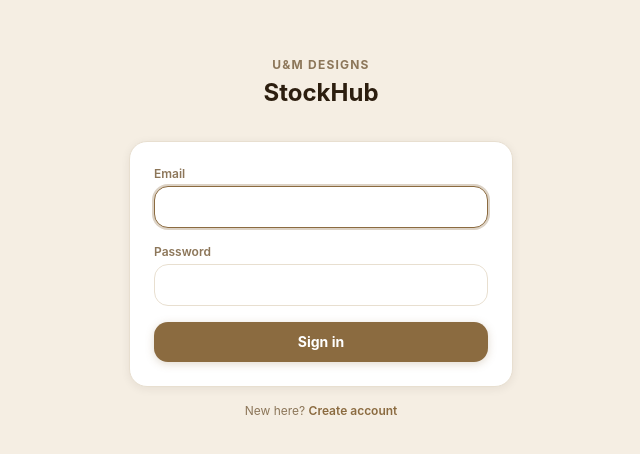
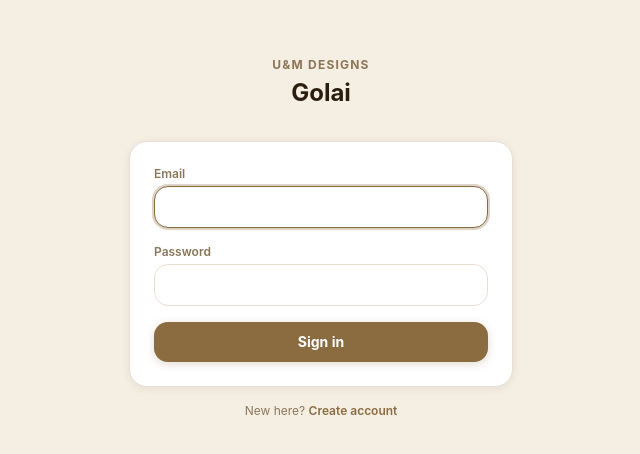
Before and after one commit to Nishad1005/stockhub, a React (Vite) app: page /login in a window 1280 px wide. Shown: the part 162-616 px from the top of the page, without its empty margins (319-959 px from the left). Built offline with nearby package versions, Linux system fonts and the light colour scheme; no server answers.

Commit message:
rebrand: Stockhub -> Golai (user-facing strings)

```diff
--- a/index.html
+++ b/index.html
@@ -5,7 +5,7 @@
     <link rel="icon" type="image/svg+xml" href="/favicon.svg" />
     <meta name="viewport" content="width=device-width, initial-scale=1.0, viewport-fit=cover" />
     <meta name="theme-color" content="#2C1E0F" />
-    <title>U&M StockHub</title>
+    <title>Golai</title>
     <link rel="preconnect" href="https://fonts.googleapis.com" />
     <link rel="preconnect" href="https://fonts.gstatic.com" crossorigin />
     <link href="https://fonts.googleapis.com/css2?family=JetBrains+Mono:wght@400;700&family=Noto+Sans+Devanagari:wght@400;700&display=swap" rel="stylesheet" />
--- a/src/App.tsx
+++ b/src/App.tsx
@@ -33,7 +33,7 @@ function Placeholder({ name }: { name: string }) {
   return (
     <div className="min-h-screen flex flex-col items-center justify-center bg-brand-cream text-brand-ink p-6">
       <div className="text-xs font-bold uppercase tracking-widest text-brand-mute mb-2">
-        U&amp;M StockHub v0.2
+        U&amp;M Golai v0.2
       </div>
       <h1 className="text-2xl font-bold mb-2">{name}</h1>
       <p className="text-sm text-brand-mute mb-4">
--- a/src/components/Splash.tsx
+++ b/src/components/Splash.tsx
@@ -7,7 +7,7 @@ export function Splash({ message = "Loading…" }: SplashProps) {
   return (
     <div className="min-h-screen flex flex-col items-center justify-center bg-brand-cream text-brand-ink">
       <div className="text-xs font-bold uppercase tracking-widest text-brand-mute mb-3">
-        U&amp;M StockHub
+        U&amp;M Golai
       </div>
       <div className="h-6 w-6 rounded-full border-2 border-brand-accent border-t-transparent animate-spin" />
       <p className="mt-3 text-sm text-brand-mute">{message}</p>
--- a/src/components/ui/ScreenHeader.tsx
+++ b/src/components/ui/ScreenHeader.tsx
@@ -7,7 +7,7 @@ export interface ScreenHeaderProps {
   action?: ReactNode;
 }
 
-export function ScreenHeader({ title, subtitle, eyebrow = "U&M StockHub", action }: ScreenHeaderProps) {
+export function ScreenHeader({ title, subtitle, eyebrow = "U&M Golai", action }: ScreenHeaderProps) {
   return (
     <header className="px-4 pt-5 pb-3 flex items-end justify-between gap-3">
       <div className="min-w-0">
--- a/src/lib/labels.ts
+++ b/src/lib/labels.ts
@@ -26,7 +26,7 @@ function truncate(s: string, n: number): string {
   return s.length > n ? s.slice(0, n - 1) + "…" : s;
 }
 
-export async function downloadLabelsPdf(labels: LabelData[], filename = "stockhub-labels.pdf") {
+export async function downloadLabelsPdf(labels: LabelData[], filename = "golai-labels.pdf") {
   const { jsPDF } = await import("jspdf");
   // Label is 100×50mm (landscape). Without orientation:"landscape" jsPDF defaults
   // to portrait and swaps the dimensions to 50×100, cutting off the content.
--- a/src/screens/Login/LoginScreen.tsx
+++ b/src/screens/Login/LoginScreen.tsx
@@ -51,7 +51,7 @@ export function LoginScreen() {
           <div className="text-xs font-bold uppercase tracking-widest text-brand-mute">
             U&amp;M Designs
           </div>
-          <h1 className="text-2xl font-bold mt-1">StockHub</h1>
+          <h1 className="text-2xl font-bold mt-1">Golai</h1>
         </div>
 
         <form
--- a/src/screens/Login/SignUpScreen.tsx
+++ b/src/screens/Login/SignUpScreen.tsx
@@ -44,7 +44,7 @@ export function SignUpScreen() {
       <div className="w-full max-w-sm">
         <div className="text-center mb-8">
           <div className="text-xs font-bold uppercase tracking-widest text-brand-mute">U&amp;M Designs</div>
-          <h1 className="text-2xl font-bold mt-1">StockHub</h1>
+          <h1 className="text-2xl font-bold mt-1">Golai</h1>
         </div>
 
         {done ? (
--- a/src/screens/Pending/PendingApprovalScreen.tsx
+++ b/src/screens/Pending/PendingApprovalScreen.tsx
@@ -9,7 +9,7 @@ export function PendingApprovalScreen() {
       <Clock className="w-8 h-8 text-brand-warn mb-3" />
       <h1 className="text-xl font-bold mb-2">Waiting for approval</h1>
       <p className="text-sm text-brand-mute max-w-xs">
-        Your account (<b>{user?.email}</b>) is created but needs an admin to grant access. You'll be able to use StockHub once approved.
+        Your account (<b>{user?.email}</b>) is created but needs an admin to grant access. You'll be able to use Golai once approved.
       </p>
       <Button variant="secondary" onClick={() => void signOut()} className="mt-6">
         Sign out
--- a/src/screens/Settings/AboutCard.tsx
+++ b/src/screens/Settings/AboutCard.tsx
@@ -3,7 +3,7 @@ import { Card } from "./Card";
 export function AboutCard() {
   return (
     <Card title="About">
-      <div className="text-sm text-brand-ink">U&amp;M Designs · StockHub <b>v0.2</b></div>
+      <div className="text-sm text-brand-ink">U&amp;M Designs · Golai <b>v0.2</b></div>
       <div className="text-[11px] text-brand-mute mt-1">Warehouse stock management · Store Tanawada</div>
     </Card>
   );
--- a/src/screens/Settings/ExportsCard.tsx
+++ b/src/screens/Settings/ExportsCard.tsx
@@ -26,7 +26,7 @@ export function ExportsCard() {
       zoneName: (code) => ZONE_INDEX[code]?.name ?? code,
       section: (e: EntryRow) => (e.master_code ? sectionByCode.get(e.master_code) ?? "" : ""),
     });
-    downloadCsv(`UM_StockHub_Entries_${stamp()}.csv`, csv);
+    downloadCsv(`UM_Golai_Entries_${stamp()}.csv`, csv);
     toast(`Exported ${entries.length} entries`, "ok");
   }
 
@@ -35,7 +35,7 @@ export function ExportsCard() {
       toast("Nothing to export", "warn");
       return;
     }
-    downloadCsv(`UM_StockHub_Transfers_${stamp()}.csv`, buildTransfersCsv(transfers));
+    downloadCsv(`UM_Golai_Transfers_${stamp()}.csv`, buildTransfersCsv(transfers));
     toast(`Exported ${transfers.length} transfers`, "ok");
   }
 
```
